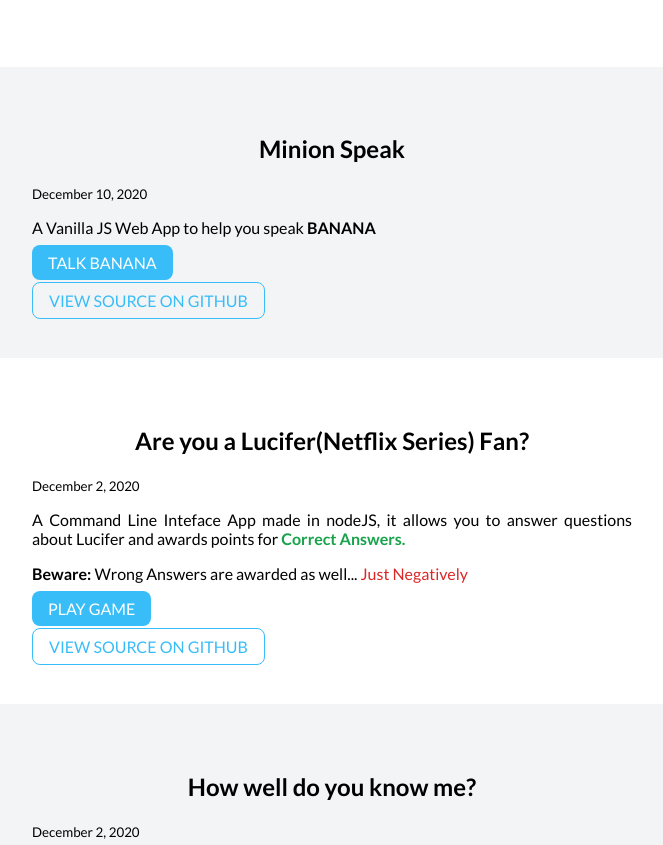
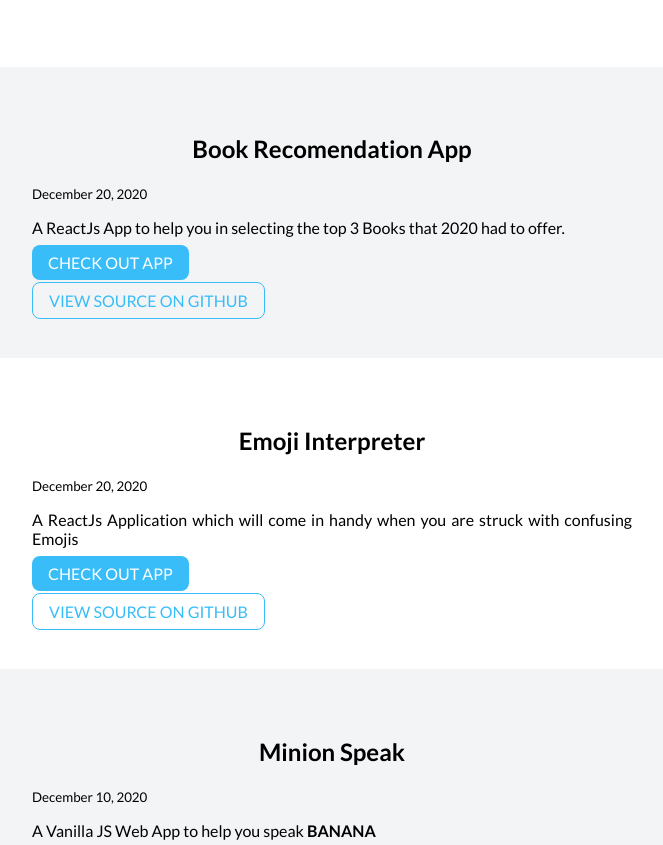
Before and after one commit to NikhilPrasad0497/Nikhil-Portfolio, a plain HTML site: page projects.html in a window 1280 px wide. Shown: the part 527-1372 px from the top of the page, without its empty margins (308-971 px from the left). Drawn offline with Linux system fonts and the light colour scheme.

Commit message:
fix: Added more projects to prejects.html

```diff
--- a/projects.html
+++ b/projects.html
@@ -31,6 +31,34 @@
     </header>
 
     <ul class="list-non-bullet">
+        <li>
+            <section class="section ow">
+                <div class="container container-center margin-md">
+                    <h1>Book Recomendation App</h1>
+                    <small>December 20, 2020</small>
+                    <p class="paragraph">A ReactJs App to help you in selecting the top 3 Books that 2020 had to offer.</p>
+                    <a class="link link-primary"
+                        href="https://h5i14.csb.app/">CHECK OUT APP</a><br><br>
+                    <a class="link link-secondary" href="https://github.com/NikhilPrasad0497/NeoGCamp_ReactJS_RecomendationApp"
+                        target="__blank">VIEW SOURCE ON GITHUB</a>
+                </div>
+            </section>
+
+        </li>
+        <li>
+            <section class="section">
+                <div class="container container-center margin-md">
+                    <h1>Emoji Interpreter</h1>
+                    <small>December 20, 2020</small>
+                    <p class="paragraph">A ReactJs Application which will come in handy when you are struck with confusing Emojis</p>
+                    <a class="link link-primary"
+                        href="https://oefno.csb.app/">CHECK OUT APP</a><br><br>
+                    <a class="link link-secondary" href="https://github.com/NikhilPrasad0497/NeoGCamp_ReactJs_EmojiPedia"
+                        target="__blank">VIEW SOURCE ON GITHUB</a>
+                </div>
+            </section>
+
+        </li>
         <li>
             <section class="section ow">
                 <div class="container container-center margin-md">
```
